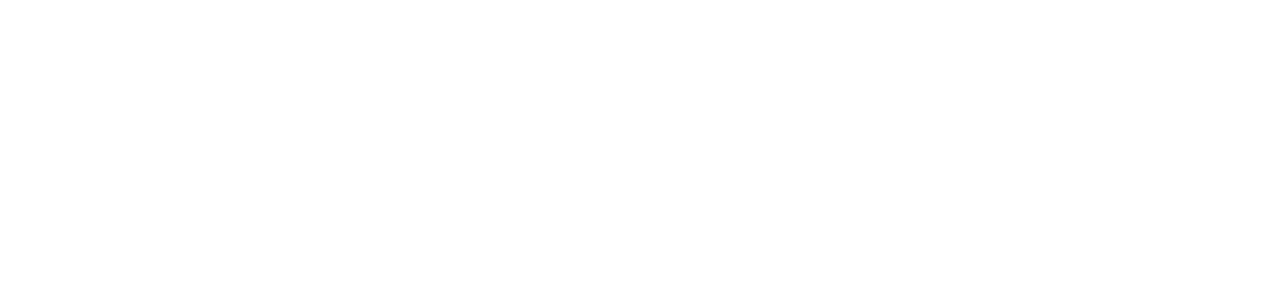
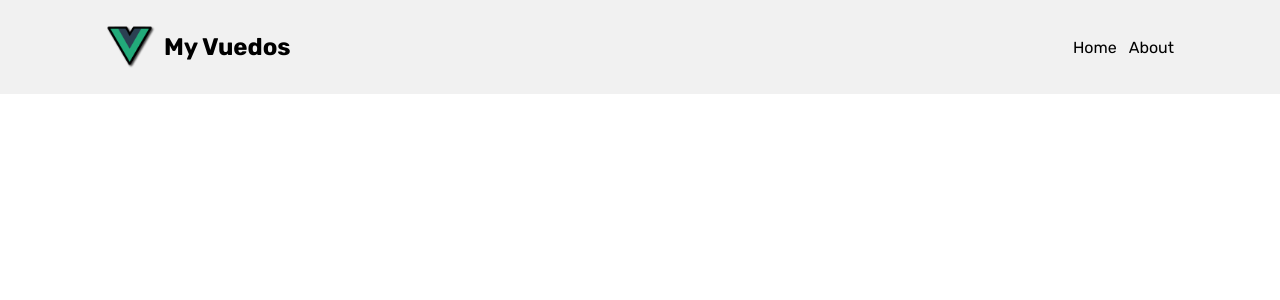
Before and after one commit to kingbee1/vue-todos, a Vue app: page / in a window 1280 px wide. Shown: the top 300 px of the page. Built offline with nearby package versions, Linux system fonts and the light colour scheme.

Commit message:
created navbar

```diff
--- a/src/App.vue
+++ b/src/App.vue
@@ -1,8 +1,10 @@
 <script setup>
 import { RouterView } from 'vue-router'
+import TodoHeader from './components/TodoHeader.vue';
 </script>
 
 <template>
+  <TodoHeader/>
   <RouterView />
 </template>
 
--- a/src/components/TodoHeader.vue
+++ b/src/components/TodoHeader.vue
@@ -0,0 +1,54 @@
+<script setup>
+import { RouterLink } from 'vue-router';
+</script>
+
+<template>
+    <div>
+        <header>
+            <nav class="container">
+                <div class="branding">
+                    <img src="../assets/Vue_Logo_Black.png" alt="">
+                    <h1>My Vuedos</h1>
+                </div>
+                <ul class="nav-routes">
+                    <RouterLink to="/">Home</RouterLink>
+                    <RouterLink to="/about">About</RouterLink>
+                </ul>
+            </nav>
+        </header>
+    </div>
+</template>
+
+
+<style lang="scss" scoped>
+header {
+  background-color: #f1f1f1;
+  nav {
+    display: flex;
+    align-items: center;
+    padding: 25px 16px;
+    .branding {
+      display: flex;
+      align-items: center;
+      gap: 8px;
+      img {
+        max-width: 50px;
+      }
+      h1 {
+        font-size: 24px;
+      }
+    }
+    .nav-routes {
+      display: flex;
+      flex: 1;
+      justify-content: flex-end;
+      gap: 12px;
+      list-style: none;
+      a {
+        text-decoration: none;
+        color: inherit;
+      }
+    }
+  }
+}
+</style>
--- a/src/router/index.js
+++ b/src/router/index.js
@@ -1,5 +1,5 @@
 import { createRouter, createWebHistory } from 'vue-router'
-import HomeView from '../views/HomeView.vue'
+import TodosView from '../views/TodosView.vue'
 
 const router = createRouter({
   history: createWebHistory(import.meta.env.BASE_URL),
@@ -7,7 +7,7 @@
     {
       path: '/',
       name: 'home',
-      component: HomeView
+      component: TodosView
     },
     {
       path: '/about',
```
Also changed, not shown: src/views/TodosView.vue (renamed from src/views/HomeView.vue).
